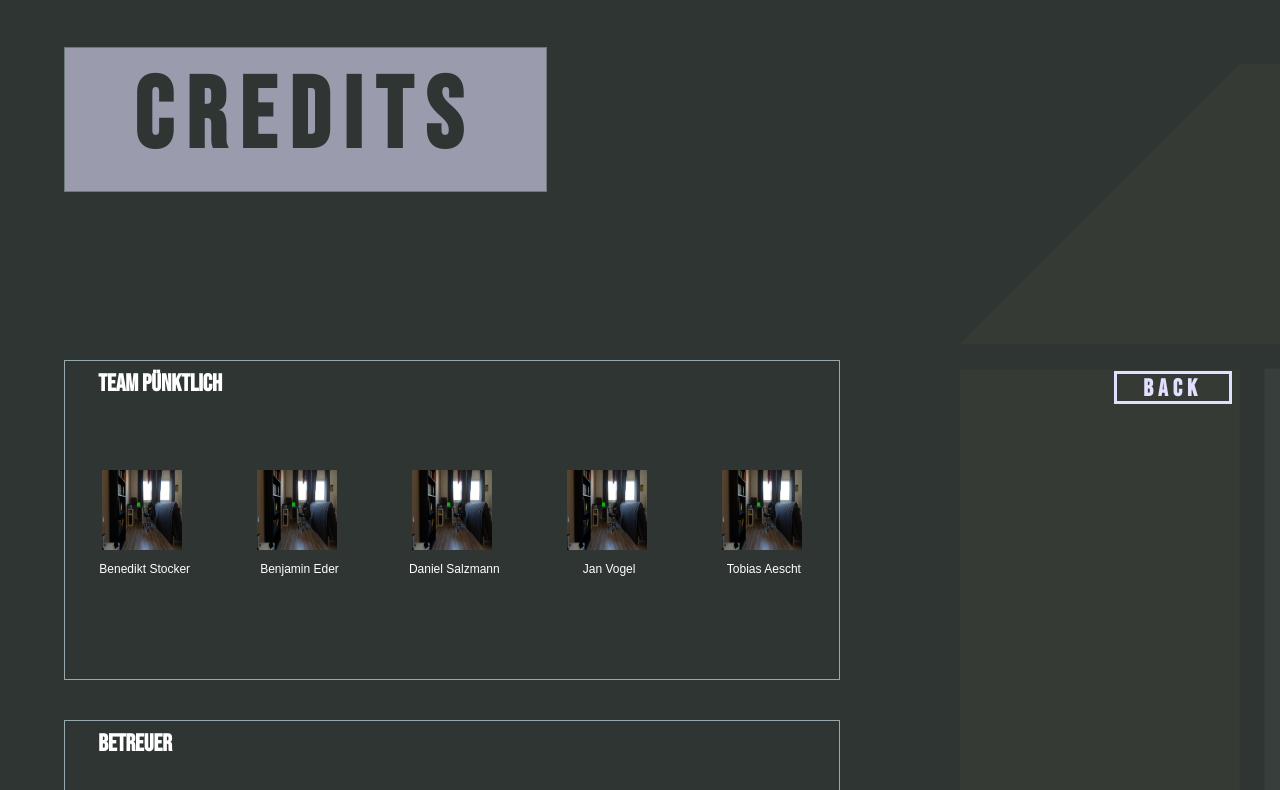
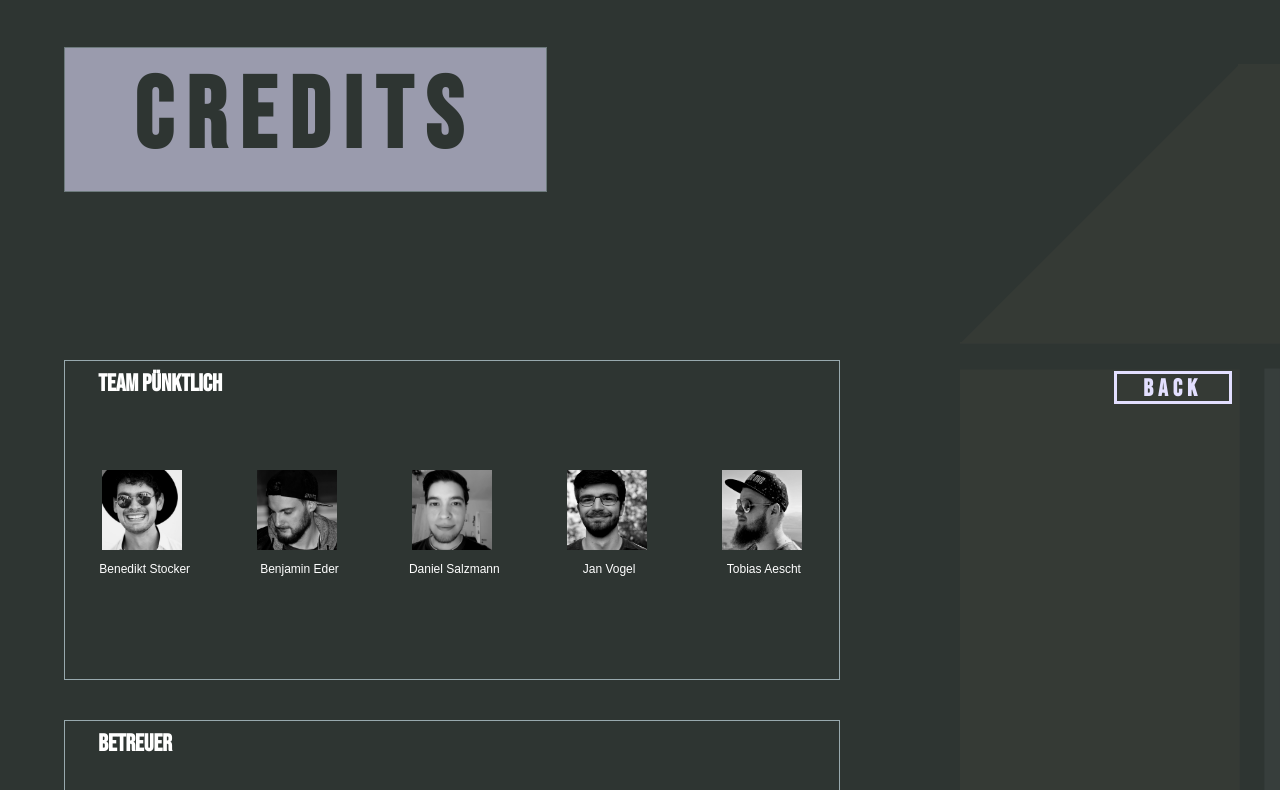
Before and after one commit to bstkr/interactive-movie, an Angular app in the folder interactive-movie-app/: page /credits in a window 1280 px wide. Shown: the top 790 px of the page. Built offline with nearby package versions, Linux system fonts and the light colour scheme; a web font is replaced by a local one.

Commit message:
Update Credits

```diff
--- a/interactive-movie-app/src/app/components/credits/credits.component.html
+++ b/interactive-movie-app/src/app/components/credits/credits.component.html
@@ -7,23 +7,23 @@
     <h2>Team Pünktlich</h2>
     <div class="row">
       <div class="team-member">
-        <img src="assets/pictures/room/room-pov1.jpg" alt="a" />
+        <img src="assets/pictures/credits/Benne.jpg" alt="a" />
         <p>Benedikt Stocker</p>
       </div>
       <div class="team-member">
-        <img src="assets/pictures/room/room-pov1.jpg" alt="a" />
+        <img src="assets/pictures/credits/Benny.jpg" alt="a" />
         <p>Benjamin Eder</p>
       </div>
       <div class="team-member">
-        <img src="assets/pictures/room/room-pov1.jpg" alt="a" />
+        <img src="assets/pictures/credits/Daniel.jpg" alt="a" />
         <p>Daniel Salzmann</p>
       </div>
       <div class="team-member">
-        <img src="assets/pictures/room/room-pov1.jpg" alt="a" />
+        <img src="assets/pictures/credits/Jan.jpg" alt="a" />
         <p>Jan Vogel</p>
       </div>
       <div class="team-member">
-        <img src="assets/pictures/room/room-pov1.jpg" alt="a" />
+        <img src="assets/pictures/credits/Tobias.jpg" alt="a" />
         <p>Tobias Aescht</p>
       </div>
     </div>
@@ -32,7 +32,7 @@
     <h2>Betreuer</h2>
     <div class="row">
       <div class="docent-member">
-        <img src="assets/pictures/room/room-pov1.jpg" alt="a" />
+        <img src="assets/pictures/credits/kramer.jpg" alt="a" />
         <p>Jens Kramer</p>
       </div>
     </div>
```
